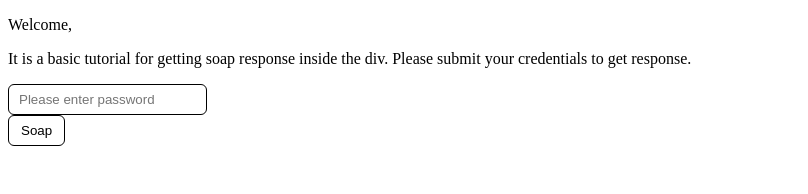
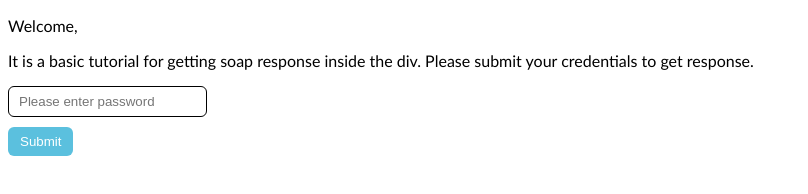
Before and after one commit to suresh10/new-project, a plain HTML site: page www/index.html in a window 1280 px wide. Shown: the whole page, without its empty margins (0-808 px from the left). Drawn offline with nearby package versions, Linux system fonts and the light colour scheme.

Commit message:
Add files via upload

```diff
--- a/www/index.html
+++ b/www/index.html
@@ -3,8 +3,10 @@
 <head>
 <title>Hello</title>
 <style>
-.button{background:#fff; border:1px solid #000; padding:7px 12px; color:#000; border-radius:6px;}
+.button{background:rgb(91, 192, 222); padding:7px 12px; color:#fff; border-radius:6px; margin-top:10px; border:none;}
+.button:hover{background:rgb(0, 166, 216);}
 .inputcs{padding:7px 10px; border:1px solid #000; border-radius:6px;}
+body{font-family:calibri;}
 </style>
 
 <script src="https://ajax.googleapis.com/ajax/libs/jquery/1.11.3/jquery.min.js"></script>
@@ -47,7 +49,7 @@ $(document).ready(function() {
 <input class="inputcs" type="password" name="password" placeholder="Please enter password" />
 </div>
 <div>
-<input class="button" type="submit" value="Soap" />
+<input class="button" type="submit" value="Submit" />
 </div>
 </form>
 
```
